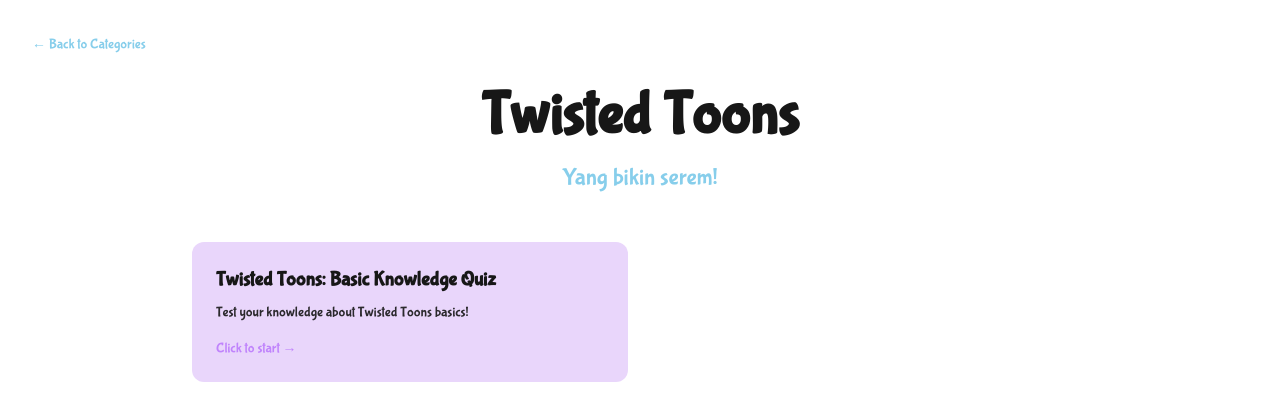
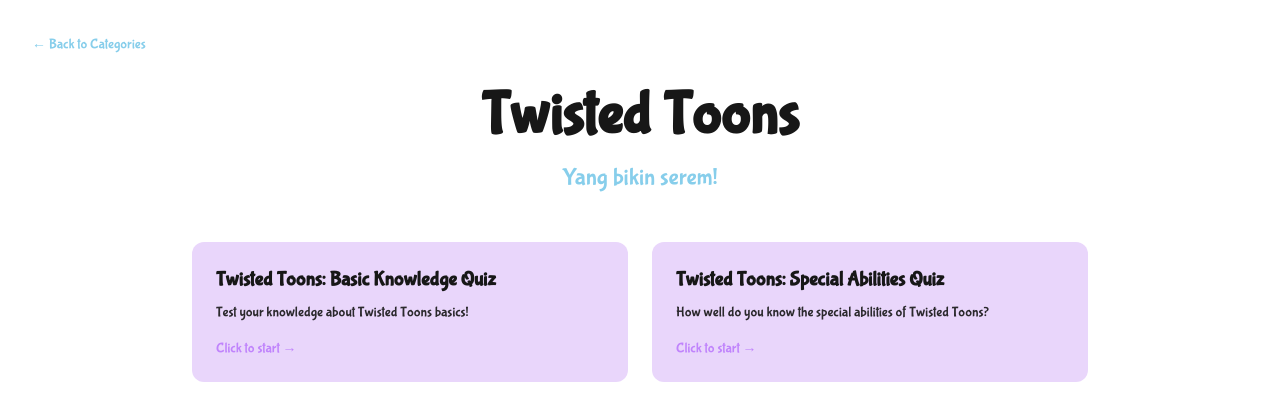
Before and after one commit to guntarion/quiz-asya, a Next.js app: page /twisted-toons in a window 1280 px wide. Shown: the top 420 px of the page. Built offline with nearby package versions, Linux system fonts and the light colour scheme.

Commit message:
enabling twisted-mechanics

```diff
--- a/src/app/twisted-toons/page.tsx
+++ b/src/app/twisted-toons/page.tsx
@@ -8,11 +8,11 @@ const quizzes = [
     title: 'Twisted Toons: Basic Knowledge Quiz',
     description: 'Test your knowledge about Twisted Toons basics!',
   },
-  // {
-  //   id: 'twisted-mechanics-quiz',
-  //   title: 'Twisted Toons: Special Abilities Quiz',
-  //   description: 'How well do you know the special abilities of Twisted Toons?',
-  // },
+  {
+    id: 'twisted-mechanics-quiz',
+    title: 'Twisted Toons: Special Abilities Quiz',
+    description: 'How well do you know the special abilities of Twisted Toons?',
+  },
   // {
   //   id: 'twisted-categories-quiz',
   //   title: 'Twisted Toons: Categories & Classifications Quiz',
```
